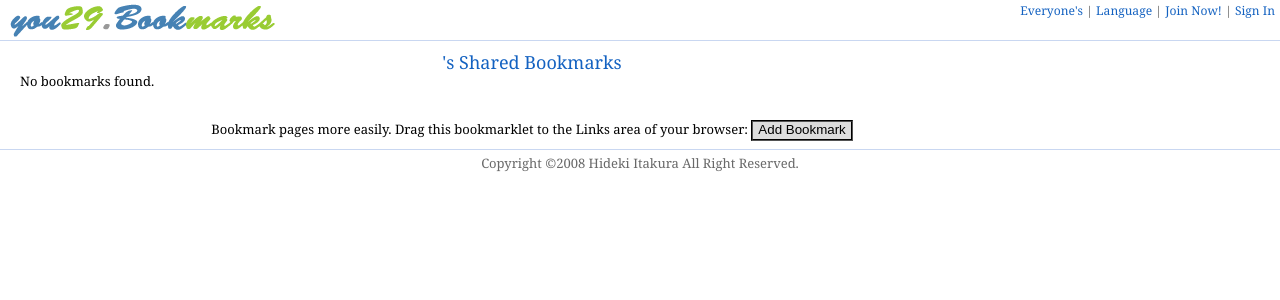
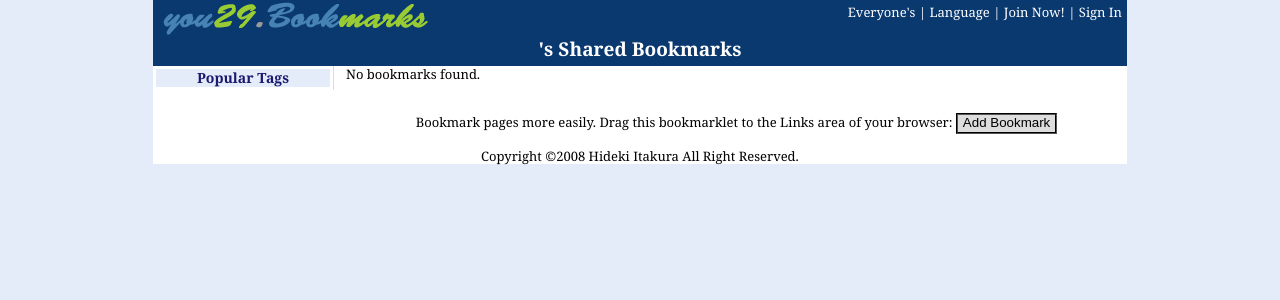
Before and after one commit to hideki/you29, a Django app: template you29/templates/bookmarks/bookmarks_page.html in a window 1280 px wide. Shown: the top 300 px of the page. Run offline with Django 3.2, Linux system fonts and the light colour scheme; the template is opened without the code that fills it, so the values that code supplies are empty.

Commit message:
Change layout

```diff
--- a/you29/site_media/css/bookmarks.css
+++ b/you29/site_media/css/bookmarks.css
@@ -1,35 +1,109 @@
 /* common */
-*{font-family:Georgia, Verdana, Arial, sans-serif;}
-html,body,div{border:0;margin:0;padding:0;}
-a{ color: #1462C1; text-decoration: none;}
-a:hover { text-decoration: underline; }
-img{border:0;padding:2px 0px 0px 10px;margin:0;}
+* {
+  font-family: Georgia, Verdana, Arial, sans-serif;
+}
+a{
+    color: #1462C1;
+    text-decoration: none;
+}
+a:hover {
+    text-decoration: underline;
+}
 
-/* layout */
-#container {position:relative;width:100%;min-width:760px;padding:0;}
-#header{color: #696969;width:100%;overflow:hidden;border-bottom: 1px solid #c9d7f1; padding: 2px 0px 0px 0px;}
-#footer{color: #696969; width:100%;overflow:hidden; border-top: 1px solid #c9d7f1;padding: 5px 0px;}
-#content{margin:10px 20px 10px 20px; font-size:100%;float:left;width:80%;}
-#nav{float:right;width:15%;}
+html, body {
+    background-color: #e5ecf9;
+}
 
-/* header */
-#user-menu{position:absolute;top:0;right:0; padding: 4px 5px;text-align:right;font-size:93%;}
+#doc4 {
+    background-color: #ffffff;
+}
+
+#hd {
+    position: relative;
+    background-color: #0A396F;
+    padding-bottom: 5px;
+}
+
+/* div#hd */
+#logo-img {
+    padding: 2px 0px 0px 10px;
+}
+
+#user-menu {
+    position: absolute;
+    top:   0;
+    right: 0;
+    padding: 4px 5px;
+    text-align: right;
+    font-size: 100%;
+    color: #FFFFFF;
+}
+#user-menu a {
+    color: #FFFFFF;
+}
+
+h1#title {
+    font-weight: bold;
+    //font-size: 138.5%;
+    font-size: 146.5%;
+    text-align: center;
+}
+h1#title a{
+    color: #FFFFFF;
+}
+
+/** nav */
+#nav{
+    border-right: 1px solid #dcdcdc;
+}
 
 /*tag-clouds*/
-.tag-clouds{margin:5px;}
-.tag-clouds h2{font-size:108%;font-weight:bold;color:#191970; background:#B0C4DE; text-align:center;}
-.tag-clouds ul li{font-size:100%; border-bottom:1px solid #dcdcdc; padding 3px 3px 3px 3px;}
-
-
-/* content */
-h1#title{font-size:138.5%;color:#191970;}
+.tag-clouds {
+    margin:3px;
+}
+.tag-clouds h2 {
+    font-size: 108%;
+    font-weight: bold;
+    color: #191970;
+    background-color: #e5ecf9;
+    text-align:center;
+}
+.tag-clouds ul li {
+    font-size: 100%;
+    //border-bottom: 1px solid #dcdcdc;
+    padding 3px 3px 3px 3px;
+}
+.tag-image {
+    position: relative;
+    top:4px;
+}
 
 /* bookmark */
-h2.title{font-size:116%;}
-.count-popular{color:#FFFFFF;background:#4682B4;}
-.count{color:#FFFFFF;background:#B0C4DE;}
-.bookmark{border-top: 1px dashed #dcdcdc;padding: 5px 0px 5px 0px;}
-.detail{color:#696969;}
-.url{color:#006400;}
-.command{color:#6495ED;}
-.tag{color:#6495ED;}
+h2.title{
+    font-size:116%;
+}
+.count-popular {
+    color:#FFFFFF;
+    background-color:#4682B4;
+}
+.count {
+    #color:#FFFFFF;
+    color:#A9A9A9;
+    background-color: #e5ecf9;
+}
+.bookmark {
+    border-top: 1px dashed #dcdcdc;
+    padding: 5px 0px 5px 0px;
+}
+.detail {
+    color:#696969;
+}
+.url {
+    color:#006400;
+}
+.command {
+    color:#6495ED;
+}
+.tag {
+    color:#6495ED;
+}
--- a/you29/templates/bookmarks/bookmarks_page.html
+++ b/you29/templates/bookmarks/bookmarks_page.html
@@ -11,37 +11,46 @@
       {% endifequal %}
     </title>
     <link rel="shortcut icon" href="/site_media/images/favicon.ico">
-    <link rel="stylesheet" type="text/css" href="/site_media/yui/reset-fonts/reset-fonts.css">
+    <link rel="stylesheet" type="text/css" href="/site_media/yui/reset-fonts-grids/reset-fonts-grids.css">
     <link rel="stylesheet" type="text/css" href="/site_media/css/bookmarks.css">
   </head>
+
   <body>
-    <!-- Container -->
-    <div id="container">
-      <!-- Header -->
-      <div id="header">
+    <!-- #doc = 750px; #doc2 = 950px; #doc3 = 100%; #doc4 = 974px -->
+    <!-- .yui-t1 = left  160px; .yui-t2 = left  180px; .yui-t3 = left  300px; -->
+    <!-- .yui-t4 = right 180px; .yui-t5 = right 240px; .yui-t6 = right 300px; -->
+
+    <!-- container #doc3 = 100%; .yui-t1 = left 160px;  -->
+    <div id="doc4" class="yui-t2">
+      <!-- header div#hd -->
+      <div id="hd">
         <!-- branding -->
         <div id="branding">
           <img id="logo-img" src="/site_media/images/you29-bookmarks-logo.png"/>
         </div>
         {% include "bookmarks/user_menu.html" %}
-      </div>
-      <!-- End of header -->
-
-      <!-- Content -->
-      <div id="content">
-        <center>
         <h1 id="title">
           {% ifequal page_type 'public' %}
-              <a href="/bookmarks/public/">
-              {% trans "Everyone's Shared Bookmarks" %}
-              </a>
+            <a href="/bookmarks/public/">{% trans "Everyone's Shared Bookmarks" %}</a>
           {% else %}
             <a href="/bookmarks/user/{{username}}/">
-              {% if is_owner %}{{username}}{% trans "'s Bookmarks"%}{% else %}{{username}}{% trans "'s Shared Bookmarks" %}{% endif %}
+              {% if is_owner %}
+                {{username}}{% trans "'s Bookmarks"%}
+              {% else %}
+                {{username}}{% trans "'s Shared Bookmarks" %}
+              {% endif %}
             </a>
           {% endifequal %}
         </h1>
-        </center>
+      </div>
+      <!-- end of header div#hd -->
+
+      <!-- content div#bd -->
+      <div id="bd">
+        <!-- div.yui-main -->
+        <div id="yui-main">
+          <div class="yui-b main-content">
+
         <!-- bookmark list -->
         {% ifequal page_type 'public' %}
           {% include "bookmarks/link_list.html"%}
@@ -53,18 +62,25 @@
         <!-- bookmarklet -->
         <center>{% include "bookmarks/bookmarklet.html" %}</center>
         <!-- end of bookmarklet -->
+
           </div>
-      <!-- end of content -->
+        </div>
+        <!-- end of div.yui-main -->
 
-      <!-- nav -->
-      <div id="nav">
+        <!-- nav div.yui-b -->
+        <div id="nav" class="yui-b">
           {% include "bookmarks/tag_clouds.html" %}
         </div>
-      <!-- end of nav -->
+        <!-- end of div.yui-b -->
+      </div>
+      <!-- end of content div#bd -->
 
-      <!-- footer -->
-      <div id="footer">{%include "bookmarks/footer.html"%}</div>
-      <!-- end of footer -->
+      <!-- footer div#ft footer -->
+      <div id="ft">
+        <br/>
+        {%include "bookmarks/footer.html"%}
+      </div>
+      <!-- end of footer div#ft -->
     </div>
     <!-- end of container -->
   </body>
--- a/you29/templates/bookmarks/tag_clouds.html
+++ b/you29/templates/bookmarks/tag_clouds.html
@@ -1,21 +1,22 @@
 {% load i18n %}
-{% if tags %}
+{# if tags #}
 <div class="tag-clouds">
   <h2 class="">{% trans "Popular Tags" %}</h2>
     <ul>
       {% for tag in tags %}
         <li>
+          <img class="tag-image" src="/site_media/images/tag.jpg"/>
           {% ifequal page_type 'public' %}
-            <a href="/bookmarks/public/{{tag.name}}/">{{tag.name}}</a>
+            <a href="/bookmarks/public/{{tag.name}}/">{{tag.name}}  ({{tag.count}})</a>
           {% else %}
             {% if tag_browse %}
-              <a href="{{tag.name}}/">+{{tag.name}}</a>
+              <a href="{{tag.name}}/">+{{tag.name}}  ({{tag.count}})</a>
             {% else %}
-              <a href="/bookmarks/user/{{username}}/{{tag.name}}/">{{tag.name}}</a>
+              <a href="/bookmarks/user/{{username}}/{{tag.name}}/">{{tag.name}}  ({{tag.count}})</a>
             {% endif %}
           {% endifequal %}
         </li>
      {% endfor %}
   </ul>
 </div>
-{% endif %}
+{# endif #}
```
Also changed, not shown: you29/site_media/images/tag.jpg (added). Lines whose indentation alone changed are shown as unchanged.
